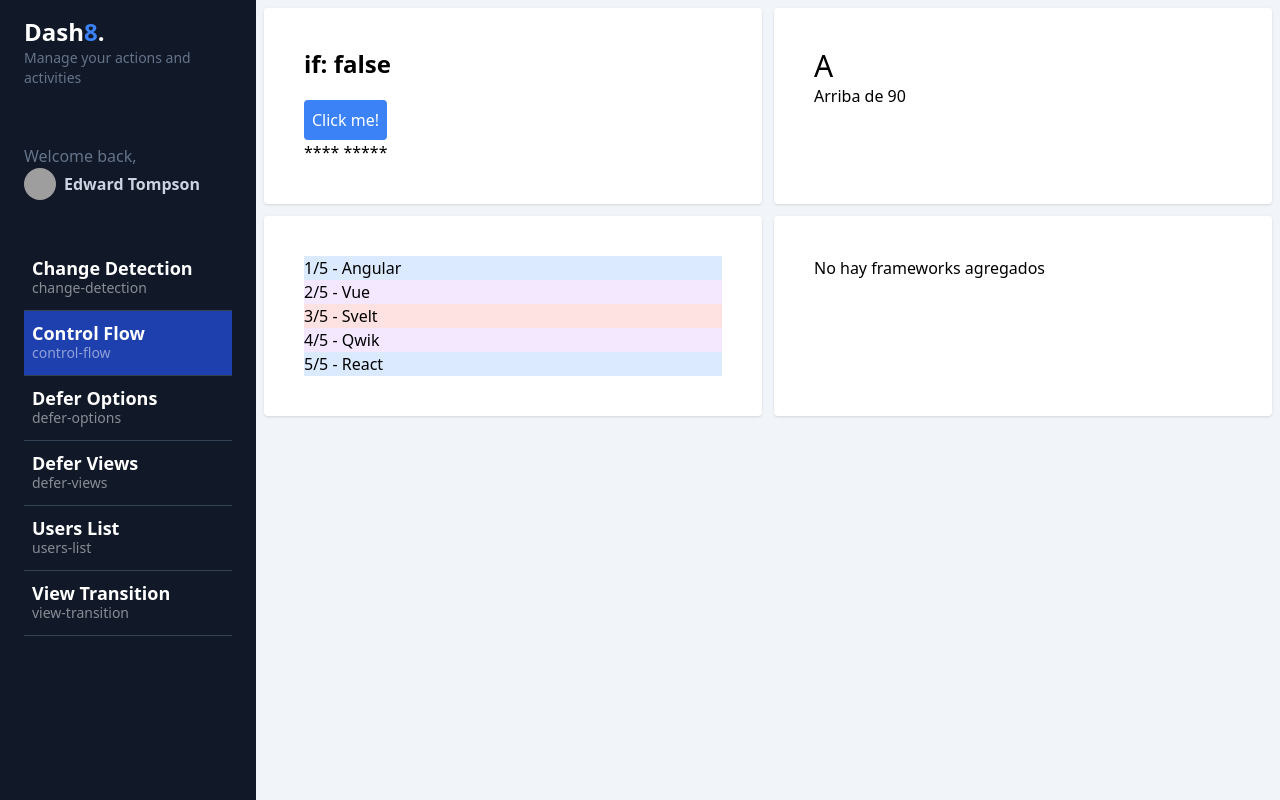
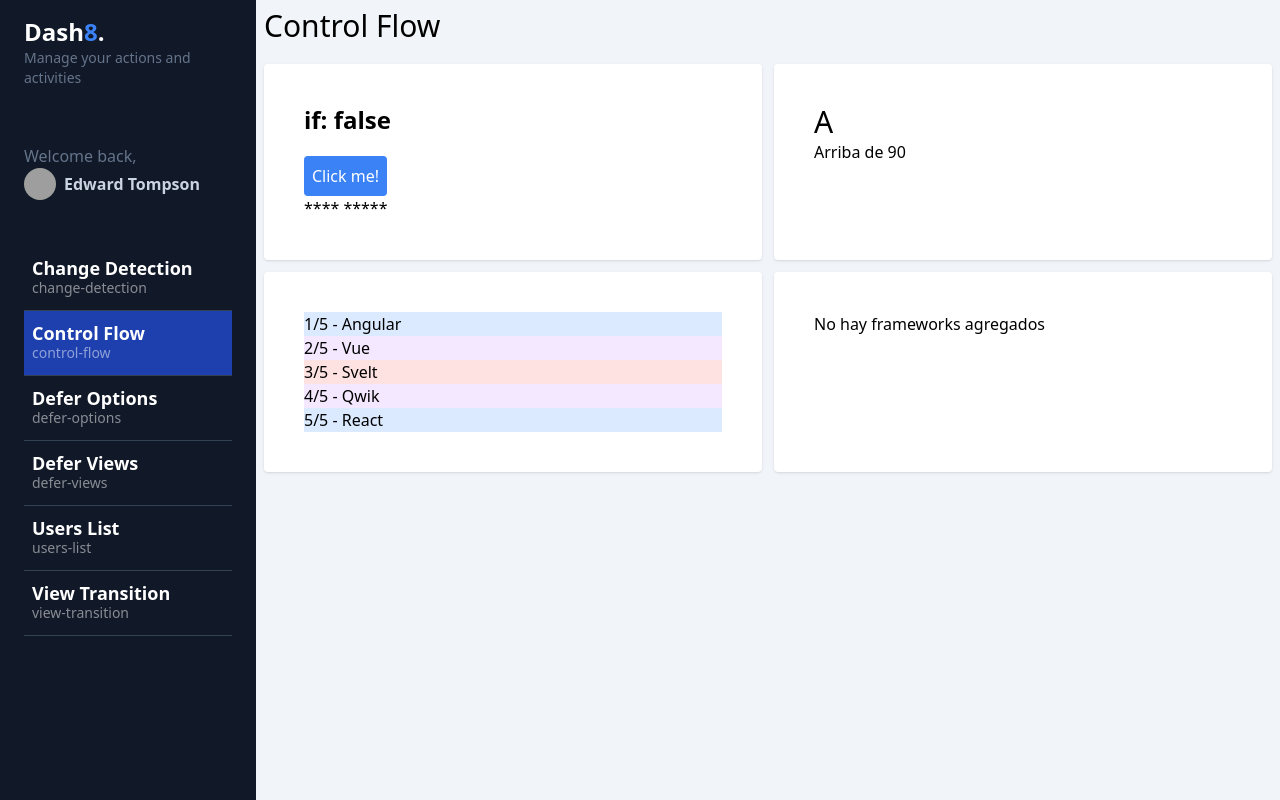
Before and after one commit to CManuelHernandez/Angular18Basics, an Angular app: page /dashboard/control-flow in a window 1280 px wide. Built offline with nearby package versions, Linux system fonts and the light colour scheme; grey boxes are pictures that could not be loaded.

Commit message:
Required @Input

```diff
--- a/src/app/dashboard/pages/control-flow/control-flow.component.html
+++ b/src/app/dashboard/pages/control-flow/control-flow.component.html
@@ -1,3 +1,5 @@
+<app-title title="Control Flow" withShadow></app-title>
+
 <section class="grid grid-cols-1 md:grid-cols-2 gap-3">
   <!-- ngIf @if -->
   <div class="bg-white rounded shadow p-10">
--- a/src/app/dashboard/pages/control-flow/control-flow.component.ts
+++ b/src/app/dashboard/pages/control-flow/control-flow.component.ts
@@ -1,10 +1,11 @@
 import { Component, signal } from '@angular/core';
+import { TitleComponent } from '@shared/title/title.component';
 
 type Grade = 'A' | 'B' | 'F';
 
 @Component({
   standalone: true,
-  imports: [],
+  imports: [TitleComponent],
   templateUrl: './control-flow.component.html',
   styles: ``,
 })
--- a/src/app/shared/title/title.component.html
+++ /dev/null
@@ -1 +0,0 @@
-<p>title works!</p>
--- a/src/app/shared/title/title.component.ts
+++ b/src/app/shared/title/title.component.ts
@@ -1,11 +1,13 @@
-import { Component } from '@angular/core';
+import { booleanAttribute, Component, Input } from '@angular/core';
 
 @Component({
+  selector: 'app-title',
   standalone: true,
   imports: [],
-  templateUrl: './title.component.html',
-  styles: ``
+  template: `<h1 class="text-3xl mb-5">{{ title }}</h1>`,
+  styles: ``,
 })
 export class TitleComponent {
-
+  @Input({ required: true }) title!: string;
+  @Input({ transform: booleanAttribute }) withShadow: boolean = false;
 }
```
